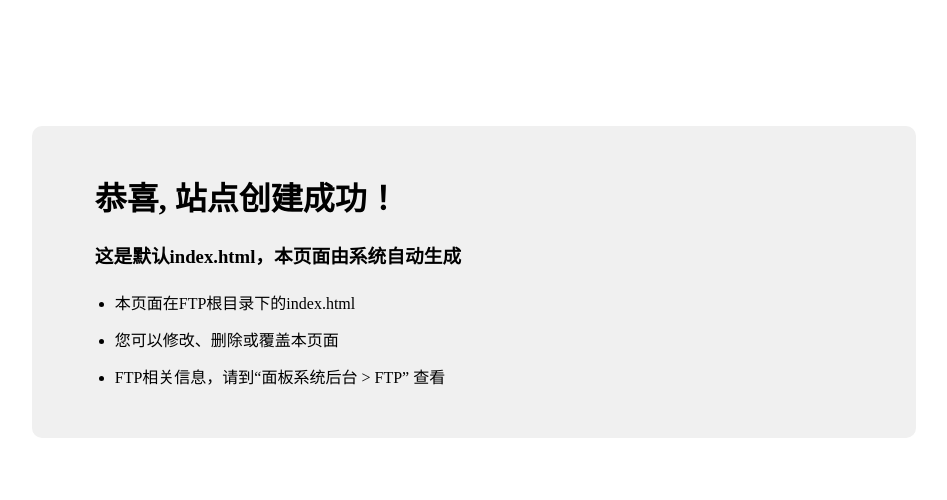
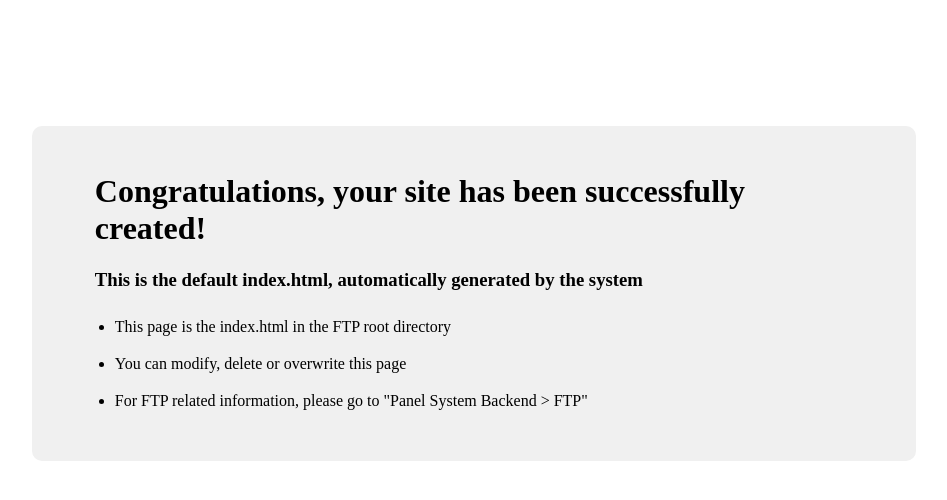
Before and after one commit to 168xx/tools, a plain HTML site: page index.html in a window 1280 px wide. Shown: the whole page, without its empty margins (166-1113 px from the left). Drawn offline with Linux system fonts and the light colour scheme.

Commit message:
Add files via upload

```diff
--- a/index.html
+++ b/index.html
@@ -1,9 +1,8 @@
-
 <!doctype html>
 <html>
 <head>
     <meta charset="utf-8">
-    <title>恭喜，站点创建成功！</title>
+    <title>Congratulations, your site has been successfully created!</title>
     <style>
         .container {
             width: 60%;
@@ -28,11 +27,13 @@
 </head>
 <body>
     <div class="container">
-        <h1>恭喜, 站点创建成功！</h1>
-        <h3>这是默认index.html，本页面由系统自动生成</h3>
+        <h1>Congratulations, your site has been successfully created!</h1>
+        <h3>This is the default index.html, automatically generated by the system</h3>
         <ul>
-            <li>本页面在FTP根目录下的index.html</li>
-            <li>您可以修改、删除或覆盖本页面</li>
-            <li>FTP相关信息，请到“面板系统后台 > FTP” 查看</li>
+            <li>This page is the index.html in the FTP root directory</li>
+            <li>You can modify, delete or overwrite this page</li>
+            <li>For FTP related information, please go to "Panel System Backend > FTP"</li>
         </ul>
     </div>
+</body>
+</html>
```
